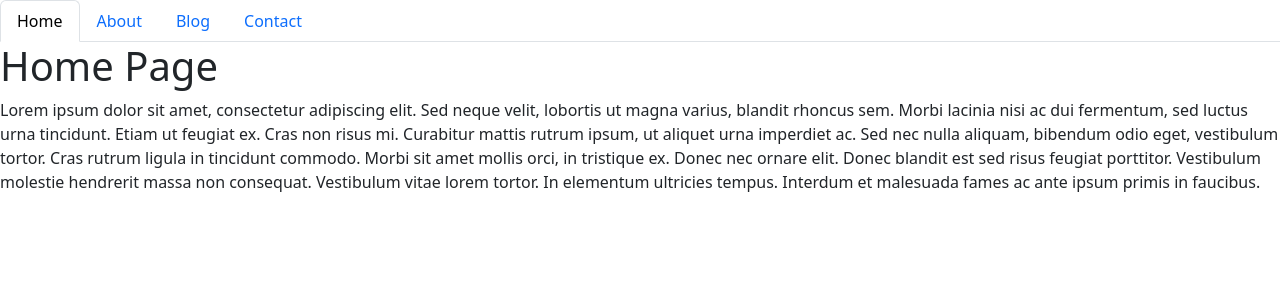
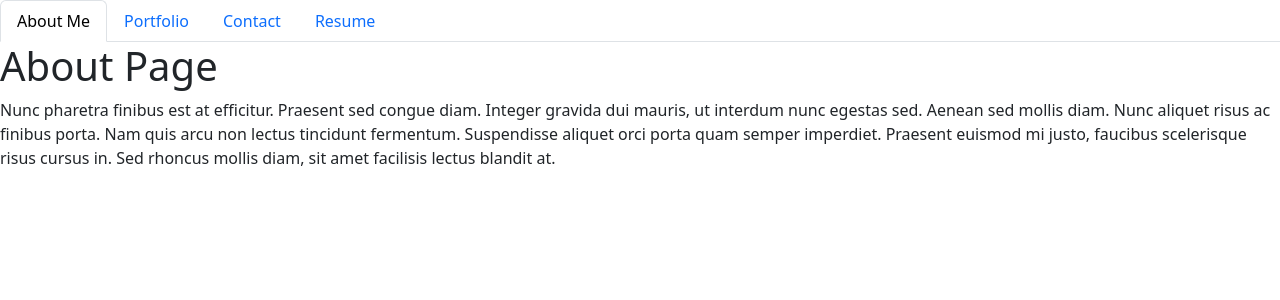
Before and after one commit to secretariuss/react-portfolio, a React (Create React App) app: page / in a window 1280 px wide. Shown: the top 300 px of the page. Built offline with nearby package versions, Linux system fonts and the light colour scheme.

Commit message:
added resume and form

```diff
--- a/src/components/NavTabs.js
+++ b/src/components/NavTabs.js
@@ -5,29 +5,20 @@
     <ul className="nav nav-tabs">
       <li className="nav-item">
         <a
-          href="#home"
-          onClick={() => handlePageChange('Home')}
-          className={currentPage === 'Home' ? 'nav-link active' : 'nav-link'}
+          href="#about"
+          onClick={() => handlePageChange('About')}
+          className={currentPage === 'About' ? 'nav-link active' : 'nav-link'}
         >
-          Home
+          About Me
         </a>
       </li>
       <li className="nav-item">
         <a
-          href="#about"
-          onClick={() => handlePageChange('About')}
-          className={currentPage === 'About' ? 'nav-link active' : 'nav-link'}
+          href="#portfolio"
+          onClick={() => handlePageChange('Portfolio')}
+          className={currentPage === 'Portfolio' ? 'nav-link active' : 'nav-link'}
         >
-          About
-        </a>
-      </li>
-      <li className="nav-item">
-        <a
-          href="#blog"
-          onClick={() => handlePageChange('Blog')}
-          className={currentPage === 'Blog' ? 'nav-link active' : 'nav-link'}
-        >
-          Blog
+          Portfolio
         </a>
       </li>
       <li className="nav-item">
@@ -39,6 +30,15 @@
           Contact
         </a>
       </li>
+      <li className="nav-item">
+        <a
+          href="#resume"
+          onClick={() => handlePageChange('Resume')}
+          className={currentPage === 'Resume' ? 'nav-link active' : 'nav-link'}
+        >
+          Resume
+        </a>
+      </li>
     </ul>
   );
 }
--- a/src/components/PortfolioContainer.js
+++ b/src/components/PortfolioContainer.js
@@ -1,22 +1,22 @@
 import React, { useState } from 'react';
 import NavTabs from './NavTabs';
-import Home from './pages/Home';
+import Resume from './pages/Resume';
 import About from './pages/About';
-import Blog from './pages/Blog';
+import Portfolio from './pages/Portfolio';
 import Contact from './pages/Contact';
 
 export default function PortfolioContainer() {
-  const [currentPage, setCurrentPage] = useState('Home');
+  const [currentPage, setCurrentPage] = useState('About');
 
   const renderPage = () => {
-    if (currentPage === 'Home') {
-      return <Home />;
-    }
     if (currentPage === 'About') {
       return <About />;
     }
-    if (currentPage === 'Blog') {
-      return <Blog />;
+    if (currentPage === 'Resume') {
+      return <Resume />;
+    }
+    if (currentPage === 'Portfolio') {
+      return <Portfolio />;
     }
     return <Contact />;
   };
--- a/src/components/pages/Contact.js
+++ b/src/components/pages/Contact.js
@@ -1,22 +1,95 @@
-import React from 'react';
+import React, { useState } from 'react';
+import { checkPassword, validateEmail } from '../../utils/helpers';
 
 export default function Contact() {
+  const [email, setEmail] = useState('');
+  const [userName, setUserName] = useState('');
+  const [password, setPassword] = useState('')
+  // TODO: Create a password variable and a function "setPassword" using useState
+
+  const [errorMessage, setErrorMessage] = useState('');
+
+  const handleInputChange = (e) => {
+    // Getting the value and name of the input which triggered the change
+    const { target } = e;
+    const inputType = target.name;
+    const inputValue = target.value;
+
+    // Based on the input type, we set the state of either email, username, and password
+    // TODO: Add an else statement to the end that will set the password to the value of 'inputValue'
+
+    if (inputType === 'email') {
+      setEmail(inputValue);
+    } else if (inputType === 'userName') {
+      setUserName(inputValue);
+    } else if (inputType === 'password') {
+      setPassword(inputValue)
+    }
+  };
+
+  const handleFormSubmit = (e) => {
+    // Preventing the default behavior of the form submit (which is to refresh the page)
+    e.preventDefault();
+
+    // First we check to see if the email is not valid or if the userName is empty. If so we set an error message to be displayed on the page.
+    if (!validateEmail(email) || !userName) {
+      setErrorMessage('Email or username is invalid');
+      // We want to exit out of this code block if something is wrong so that the user can correct it
+      return;
+      // Then we check to see if the password is not valid. If so, we set an error message regarding the password.
+    }
+    if (!checkPassword(password)) {
+      setErrorMessage(
+        `Choose a more secure password for the account: ${userName}`
+      );
+      return;
+    }
+
+    // If successful, we want to clear out the input after registration.
+    setUserName('');
+    // TODO: Set the password back to an empty string after the user clicks submit
+    setPassword('');
+    setEmail('');
+    alert(`Hello ${userName}`);
+  };
+
   return (
     <div>
-      <h1>Contact Page</h1>
-      <p>
-        Integer cursus bibendum sem non pretium. Vestibulum in aliquet sem, quis
-        molestie urna. Aliquam semper ultrices varius. Aliquam faucibus sit amet
-        magna a ultrices. Aenean pellentesque placerat lacus imperdiet
-        efficitur. In felis nisl, luctus non ante euismod, tincidunt bibendum
-        mi. In a molestie nisl, eu sodales diam. Nam tincidunt lacus quis magna
-        posuere, eget tristique dui dapibus. Maecenas fermentum elementum
-        faucibus. Quisque nec metus vestibulum, egestas massa eu, sollicitudin
-        ipsum. Nulla facilisi. Sed ut erat ligula. Nam tincidunt nunc in nibh
-        dictum ullamcorper. Class aptent taciti sociosqu ad litora torquent per
-        conubia nostra, per inceptos himenaeos. Etiam ornare rutrum felis at
-        rhoncus. Etiam vel condimentum magna, quis tempor nulla.
-      </p>
+      <p>Hello {userName}</p>
+      <form className="form">
+        <input
+          value={email}
+          name="email"
+          onChange={handleInputChange}
+          type="email"
+          placeholder="email"
+        />
+        <input
+          value={userName}
+          name="userName"
+          onChange={handleInputChange}
+          type="text"
+          placeholder="username"
+        />
+        <input
+          value={password}
+          name='password'
+          onChange={handleInputChange}
+          type='text'
+          placeholder='password'
+        />
+        {/* TODO Add another input field with a value, name, type, and placeholder of "password" */}
+        {/* TODO Add a `onChange` attribute with a value of `handleInputChange` */}
+        <button type="button" onClick={handleFormSubmit}>
+          Submit
+        </button>
+      </form>
+      {errorMessage && (
+        <div>
+          <p className="error-text">{errorMessage}</p>
+        </div>
+      )}
     </div>
+
   );
 }
--- a/src/components/pages/Blog.js
+++ b/src/components/pages/Portfolio.js
@@ -1,9 +1,9 @@
 import React from 'react';
 
-export default function Blog() {
+export default function Portfolio() {
   return (
     <div>
-      <h1>Blog Page</h1>
+      <h1>Portfolio</h1>
       <p>
         Donec a volutpat quam. Curabitur nec varius justo, sed rutrum ligula.
         Curabitur pellentesque turpis sit amet eros iaculis, a mollis arcu
--- a/src/components/pages/Home.js
+++ b/src/components/pages/Resume.js
@@ -1,9 +1,9 @@
 import React from 'react';
 
-export default function Home() {
+export default function Resume() {
   return (
     <div>
-      <h1>Home Page</h1>
+      <h1>Resume Page</h1>
       <p>
         Lorem ipsum dolor sit amet, consectetur adipiscing elit. Sed neque
         velit, lobortis ut magna varius, blandit rhoncus sem. Morbi lacinia nisi
--- /dev/null
+++ b/src/utils/helpers.js
@@ -0,0 +1,12 @@
+export function validateEmail(email) {
+  const re = /^(([^<>()[\]\\.,;:\s@"]+(\.[^<>()[\]\\.,;:\s@"]+)*)|(".+"))@((\[[0-9]{1,3}\.[0-9]{1,3}\.[0-9]{1,3}\.[0-9]{1,3}\])|(([a-zA-Z\-0-9]+\.)+[a-zA-Z]{2,}))$/;
+  return re.test(String(email).toLowerCase());
+}
+
+export function checkPassword(input) {
+  const passw = /^[A-Za-z]\w{7,14}$/;
+  if (input.match(passw)) {
+    return true;
+  }
+  return false;
+}
```
